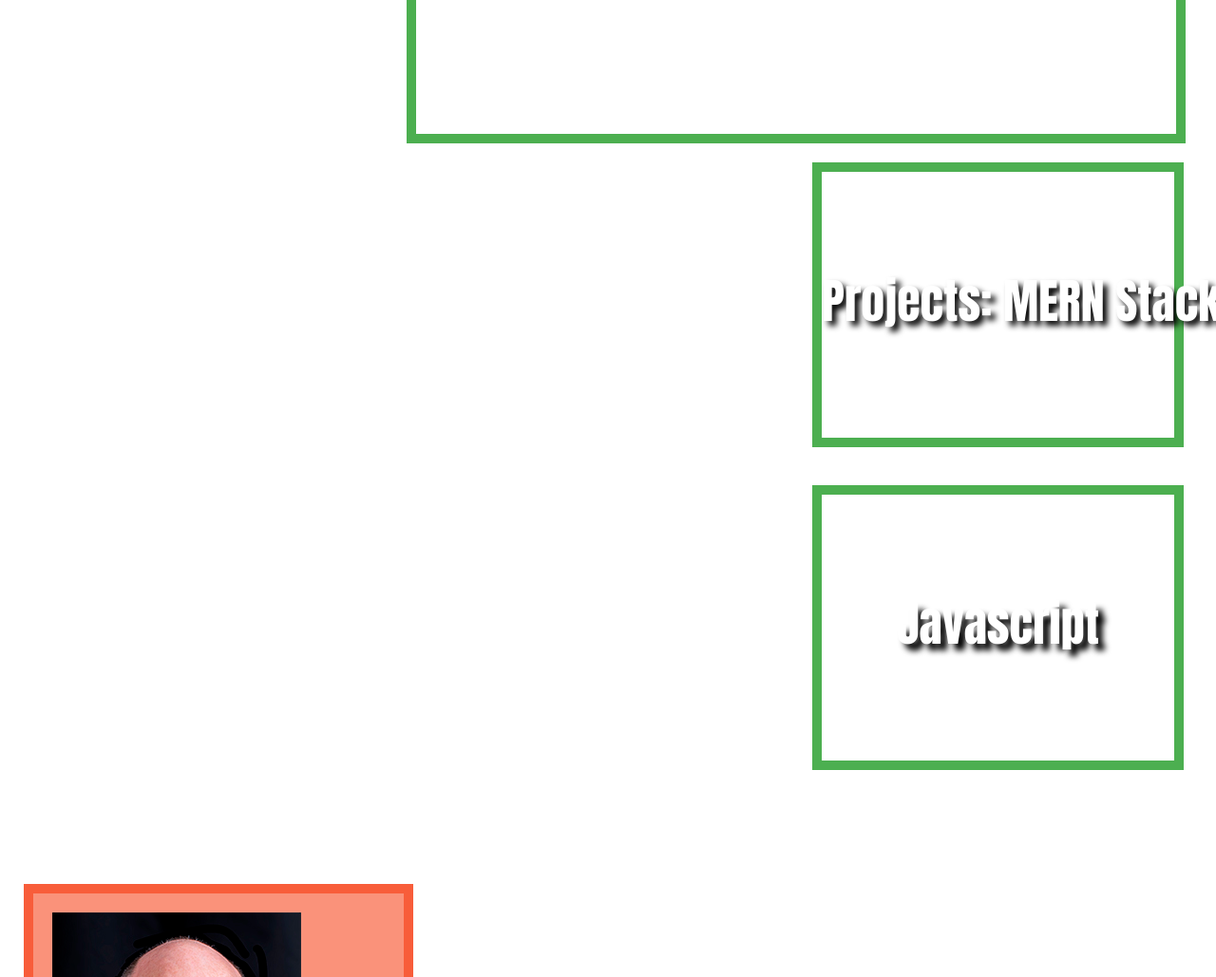
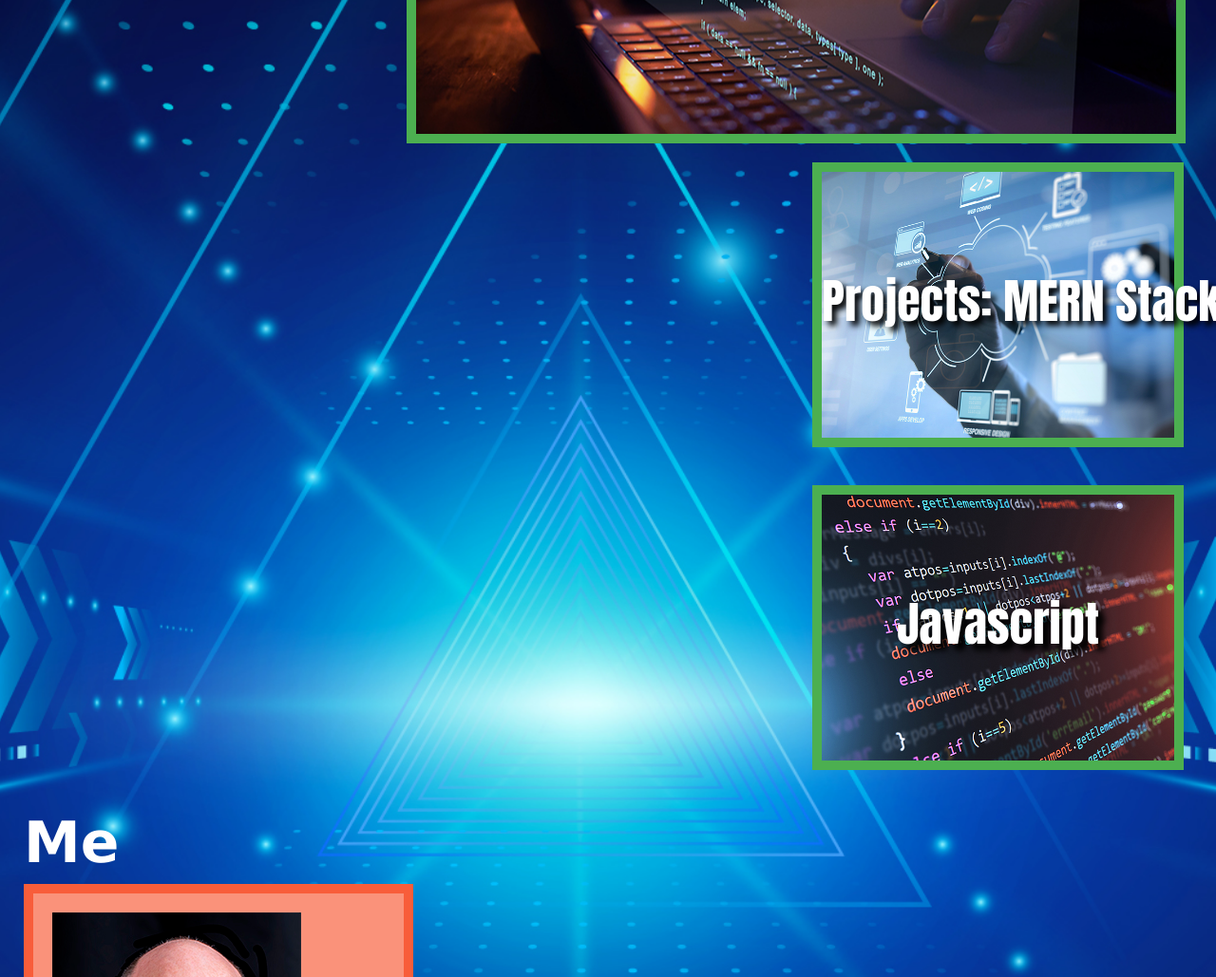
Before and after one commit to arcangyl1963/myportfoliopage, a plain HTML site: page index.html in a window 1280 px wide. Shown: the part 531-1560 px from the top of the page at 95% size. Drawn offline with nearby package versions, Linux system fonts and the light colour scheme; the site is published under a folder, as on GitHub Pages, so addresses that start at the root find nothing.

Commit message:
Fixed the image paths in style.css

```diff
--- a/assets/css/style.css
+++ b/assets/css/style.css
@@ -56,7 +56,7 @@ nav {
 body {
     flex: 1 0 auto;
     opacity:1;
-	background-image:url(/assets/images/2527107.jpg);
+	background-image:url(../images/2527107.jpg);
 	background-repeat:no-repeat;
 	background-size: cover;
     background-position: center;
@@ -105,7 +105,7 @@ main section {
     width: 98.5%;
     height: 400px;
     margin: 10px;
-    background-image: url("/assets/images/work_html-css.jpg");
+    background-image: url("../images/work_html-css.jpg");
     background-size: cover;
     background-position: center;
     border: solid 10px #4CAF50;
@@ -127,7 +127,7 @@ main section {
     width: 96.5%;
     height: 300px;
     margin: 10px;
-    background-image: url("/assets/images/work_mernstack.jpg");
+    background-image: url("../images/work_mernstack.jpg");
     background-size: cover;
     background-position: center;
     border: solid 10px #4CAF50;
@@ -151,7 +151,7 @@ main section {
     width: 96.5%;
     height: 300px;
     margin: 10px;
-    background-image: url("/assets/images/work_javascript.jpg");
+    background-image: url("../images/work_javascript.jpg");
     background-size: cover;
     background-position: center;
     border: solid 10px #4CAF50;
```
